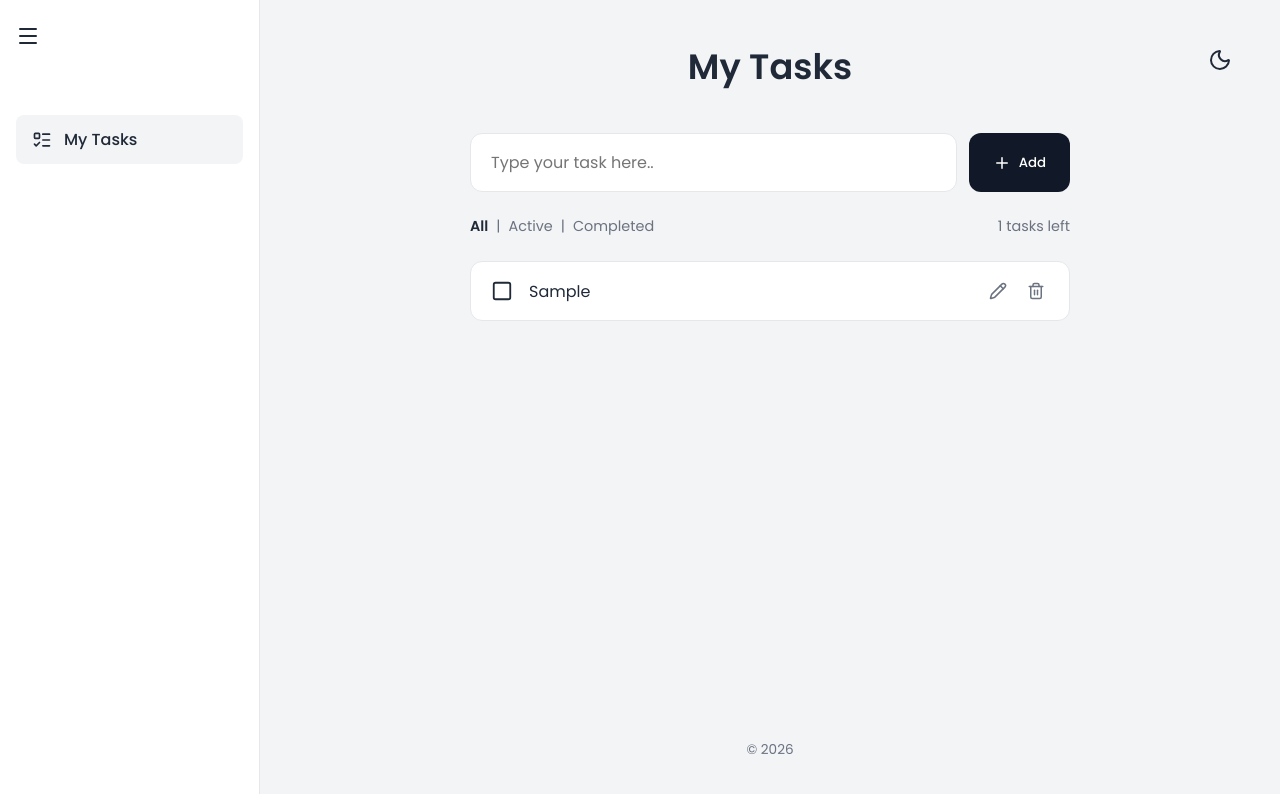
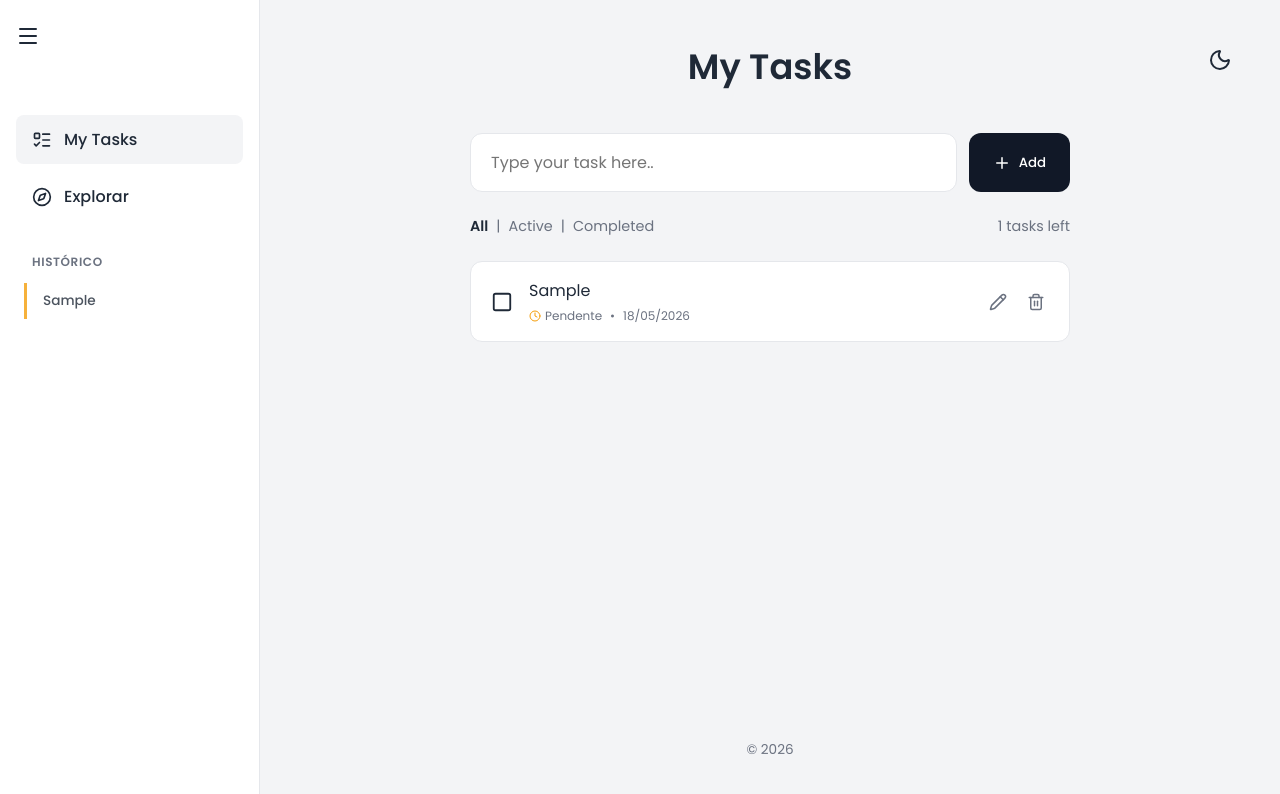
Before and after one commit to Nilson-Rodrigo/to-do-list, a React (Vite) app: page / in a window 1280 px wide. Both pictures are taken after typing "Sample" into the empty fields and a click on the button "Add". Shown: the top 794 px of the page. Built offline with nearby package versions, Linux system fonts and the light colour scheme.

Commit message:
feat: add task history in sidebar and update status icons with lucide-react

```diff
--- a/src/App.tsx
+++ b/src/App.tsx
@@ -1,5 +1,5 @@
 import React, { useState, useEffect } from 'react';
-import { Sun, Moon, Menu, ListTodo, Plus, Pencil, Trash2, CheckSquare, Square, ClipboardList } from 'lucide-react';
+import { Sun, Moon, Menu, ListTodo, Plus, Pencil, Trash2, CheckSquare, Square, ClipboardList, Compass, Clock, CheckCircle2 } from 'lucide-react';
 import './index.css';
 
 // Usaremos localStorage como equivalente ao AsyncStorage em ambiente Web
@@ -10,6 +10,7 @@ interface Task {
   id: string;
   text: string;
   completed: boolean;
+  createdAt?: string;
 }
 
 type FilterType = 'all' | 'active' | 'completed';
@@ -59,7 +60,8 @@ function App() {
     const newTask: Task = {
       id: Date.now().toString(),
       text: inputValue.trim(),
-      completed: false
+      completed: false,
+      createdAt: new Date().toLocaleDateString('pt-BR')
     };
     setTasks([...tasks, newTask]);
     setInputValue('');
@@ -110,9 +112,38 @@ function App() {
         </div>
 
         <nav className="nav-menu" style={{ marginTop: '20px' }}>
-          <div className="nav-item active">
+          <div className="nav-item active" onClick={() => setFilter('all')}>
             <ListTodo size={20} />
             <span>My Tasks</span>
+          </div>
+
+          <div className="nav-item" onClick={() => alert('Área de Explorar em breve!')}>
+            <Compass size={20} />
+            <span>Explorar</span>
+          </div>
+
+          <div style={{ marginTop: '24px', display: 'flex', flexDirection: 'column', gap: '4px' }}>
+            <span style={{ fontSize: '0.75rem', color: 'var(--text-muted)', fontWeight: 600, paddingLeft: '16px', marginBottom: '8px', textTransform: 'uppercase', letterSpacing: '0.05em' }}>
+              Histórico
+            </span>
+            {tasks.slice().reverse().map(task => (
+              <div
+                key={task.id}
+                className="nav-item"
+                style={{
+                  padding: '8px 16px',
+                  fontSize: '0.85rem',
+                  opacity: 0.8,
+                  borderLeft: task.completed ? '3px solid #10b981' : '3px solid #f59e0b',
+                  marginLeft: '8px',
+                  borderRadius: '0 8px 8px 0'
+                }}
+              >
+                 <div style={{ whiteSpace: 'nowrap', overflow: 'hidden', textOverflow: 'ellipsis', width: '100%' }}>
+                   {task.text}
+                 </div>
+              </div>
+            ))}
           </div>
         </nav>
       </aside>
@@ -190,9 +221,24 @@ function App() {
                         autoFocus
                       />
                     ) : (
-                      <span className={`task-text ${task.completed ? 'completed' : ''}`}>
-                        {task.text}
-                      </span>
+                      <>
+                        <span className={`task-text ${task.completed ? 'completed' : ''}`}>
+                          {task.text}
+                        </span>
+                        <div style={{ fontSize: '0.75rem', color: 'var(--text-muted)', marginTop: '4px', display: 'flex', gap: '8px', alignItems: 'center' }}>
+                          {task.completed ? (
+                            <span style={{ display: 'flex', alignItems: 'center', gap: '4px' }}>
+                              <CheckCircle2 size={12} color="#10b981" /> Concluída
+                            </span>
+                          ) : (
+                            <span style={{ display: 'flex', alignItems: 'center', gap: '4px' }}>
+                              <Clock size={12} color="#f59e0b" /> Pendente
+                            </span>
+                          )}
+                          <span>•</span>
+                          <span>{task.createdAt || new Date().toLocaleDateString('pt-BR')}</span>
+                        </div>
+                      </>
                     )}
                   </div>
 
```
